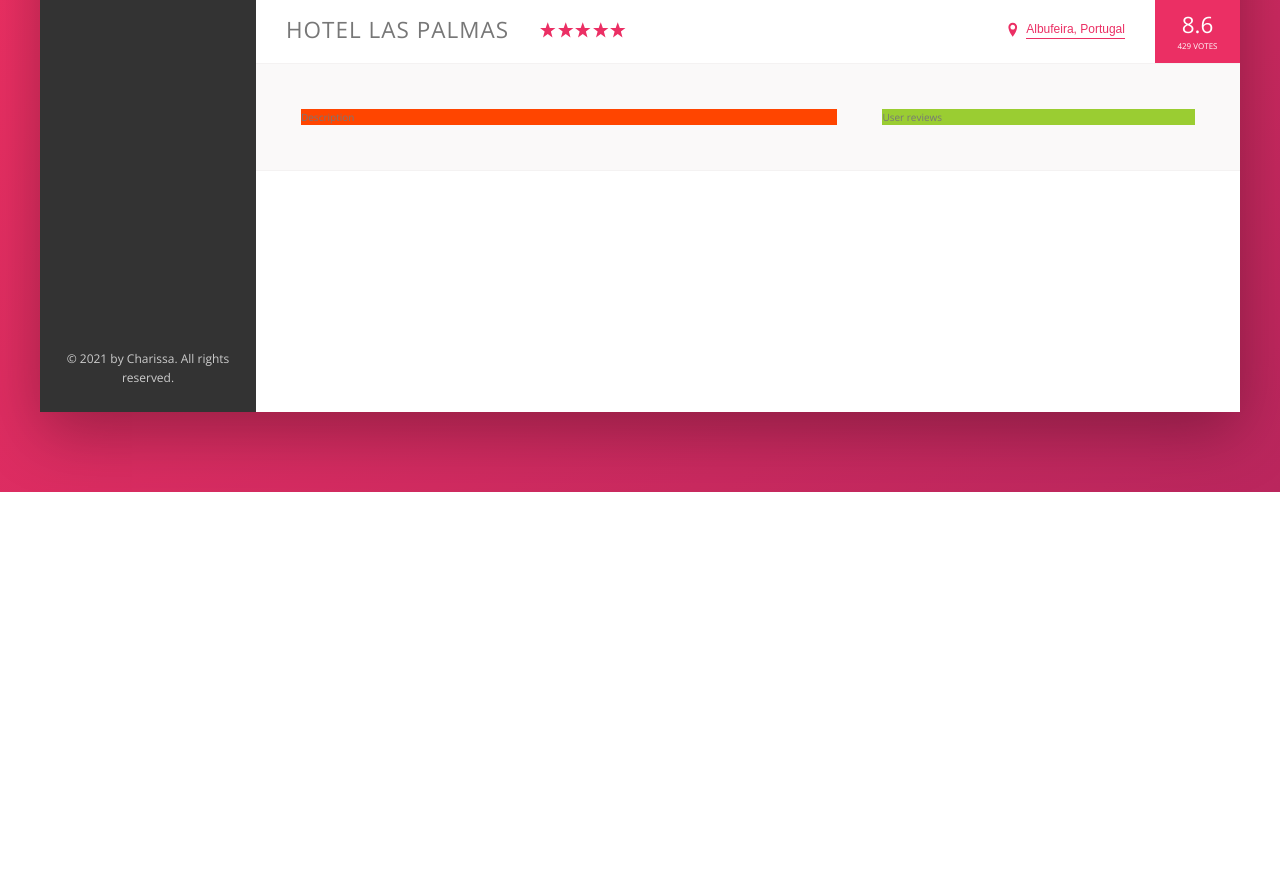
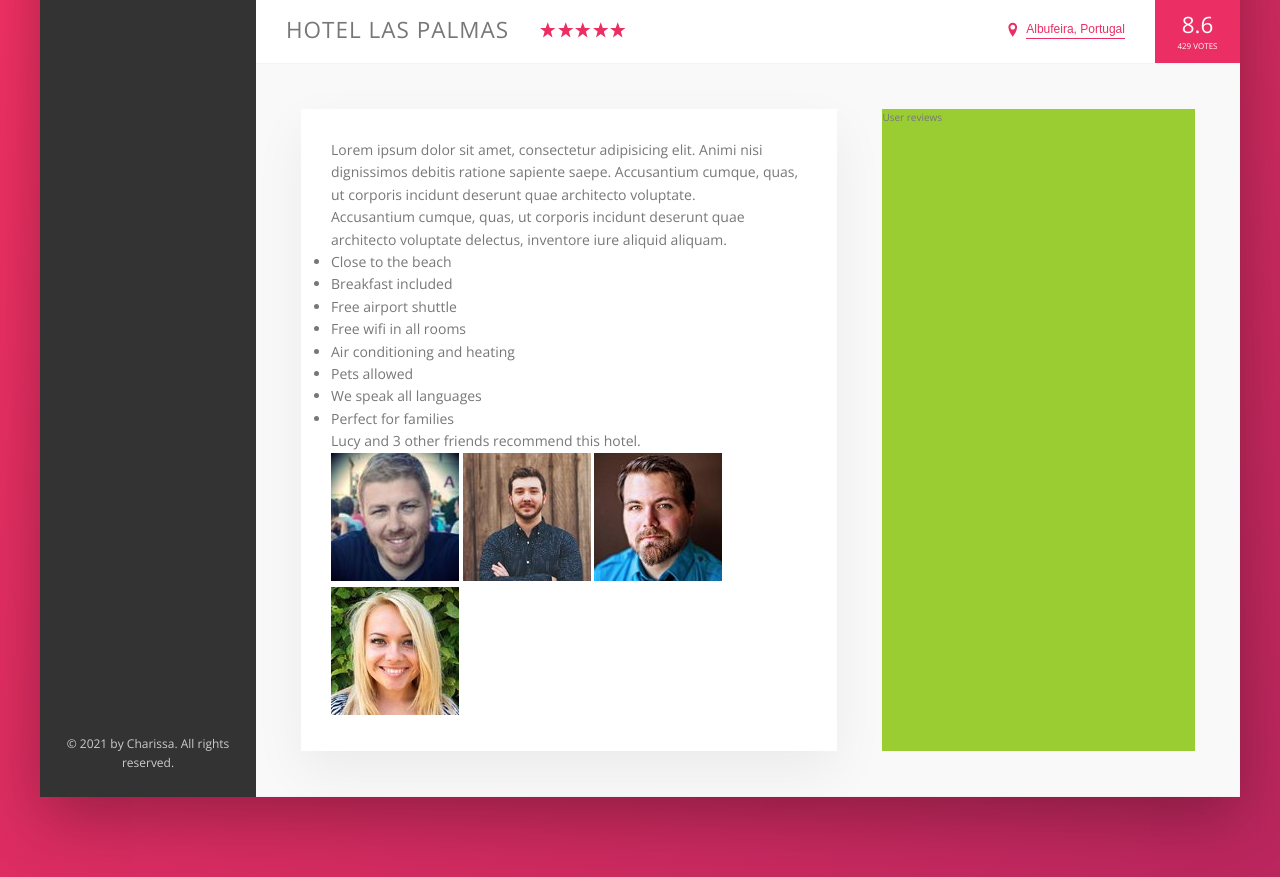
Before and after one commit to chawissa/trillo, a website: page index.html in a window 1280 px wide. Shown: the part 538-1415 px from the top of the page. Before the commit the page ends 1030 px from the top, so only its background shows below. Drawn offline with nearby package versions, Linux system fonts and the light colour scheme.

Commit message:
Format - detail section

```diff
--- a/index.html
+++ b/index.html
@@ -155,7 +155,55 @@
           </div>
 
           <div class="detail">
-            <div class="description">Description</div>
+            <div class="description">
+              <p class="paragraph">
+                Lorem ipsum dolor sit amet, consectetur adipisicing elit. Animi
+                nisi dignissimos debitis ratione sapiente saepe. Accusantium
+                cumque, quas, ut corporis incidunt deserunt quae architecto
+                voluptate.
+              </p>
+              <p class="paragraph">
+                Accusantium cumque, quas, ut corporis incidunt deserunt quae
+                architecto voluptate delectus, inventore iure aliquid aliquam.
+              </p>
+              <ul class="list">
+                <li class="list__item">Close to the beach</li>
+                <li class="list__item">Breakfast included</li>
+                <li class="list__item">Free airport shuttle</li>
+                <li class="list__item">Free wifi in all rooms</li>
+                <li class="list__item">Air conditioning and heating</li>
+                <li class="list__item">Pets allowed</li>
+                <li class="list__item">We speak all languages</li>
+                <li class="list__item">Perfect for families</li>
+              </ul>
+              <div class="recommend">
+                <p class="recommend__count">
+                  Lucy and 3 other friends recommend this hotel.
+                </p>
+                <div class="recommend__friends">
+                  <img
+                    src="img/user-3.jpg"
+                    alt="Friend 1"
+                    class="recommend__photo"
+                  />
+                  <img
+                    src="img/user-4.jpg"
+                    alt="Friend 2"
+                    class="recommend__photo"
+                  />
+                  <img
+                    src="img/user-5.jpg"
+                    alt="Friend 3"
+                    class="recommend__photo"
+                  />
+                  <img
+                    src="img/user-6.jpg"
+                    alt="Friend 4"
+                    class="recommend__photo"
+                  />
+                </div>
+              </div>
+            </div>
 
             <div class="user-reviews">User reviews</div>
           </div>
--- a/sass/_base.scss
+++ b/sass/_base.scss
@@ -13,6 +13,7 @@
   --color-gray-dark-3: #999;
 
   --shadow-dark: 0 2rem 6rem rgba(0, 0, 0, 0.3);
+  --shadow-light: 0 2rem 5rem rgba(0, 0, 0, 0.06);
 
   --line: 1px solid var(--color-gray-light-2);
 }
--- a/sass/_layout.scss
+++ b/sass/_layout.scss
@@ -35,8 +35,6 @@
 .hotel-view {
   background-color: #fff;
 
-  height: 80rem;
-
   flex: 1;
 }
 
@@ -48,7 +46,10 @@
 }
 
 .description {
-  background-color: orangered;
+  font-size: 1.4rem;
+  background-color: #fff;
+  box-shadow: var(--shadow-light);
+  padding: 3rem;
   flex: 0 0 60%;
   margin-right: 4.5rem;
 }
```
Also changed, not shown: css/style.css.
